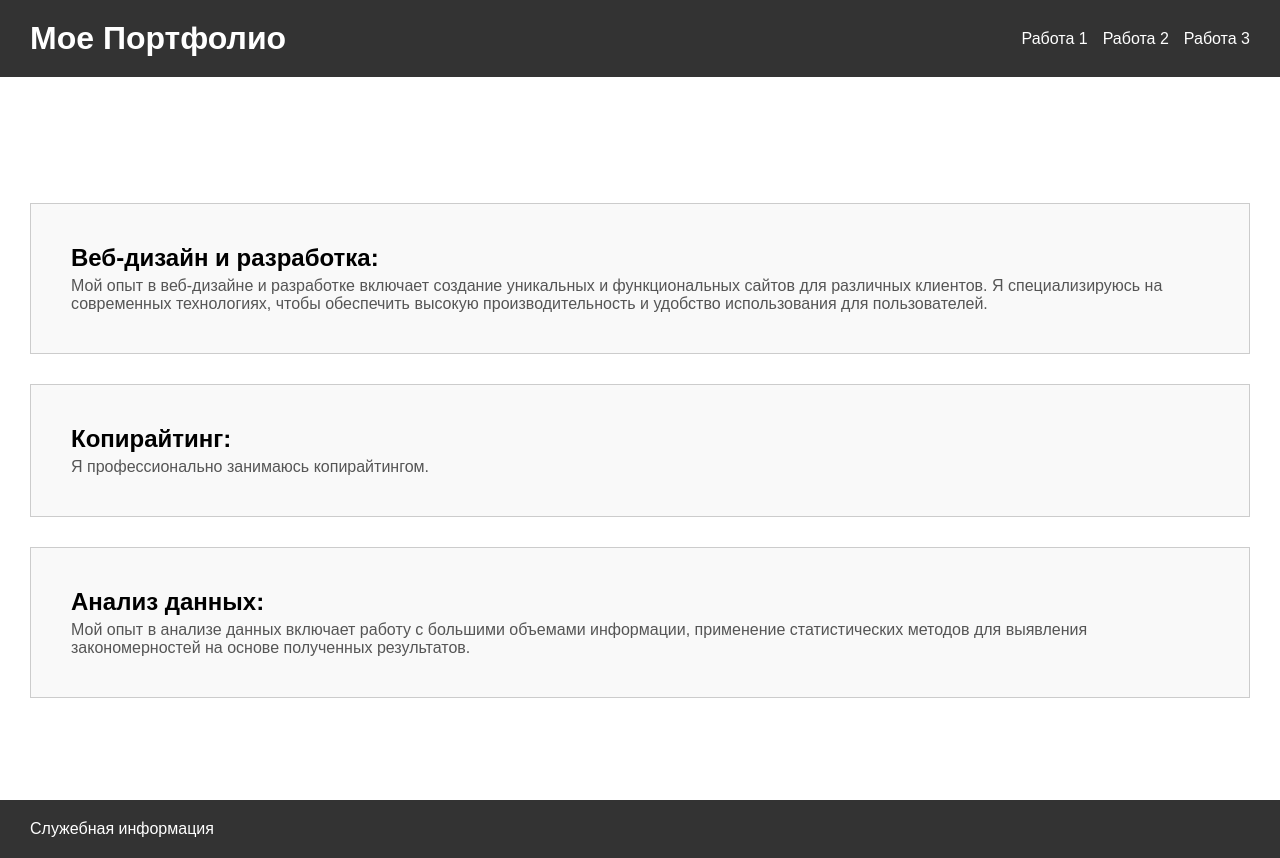
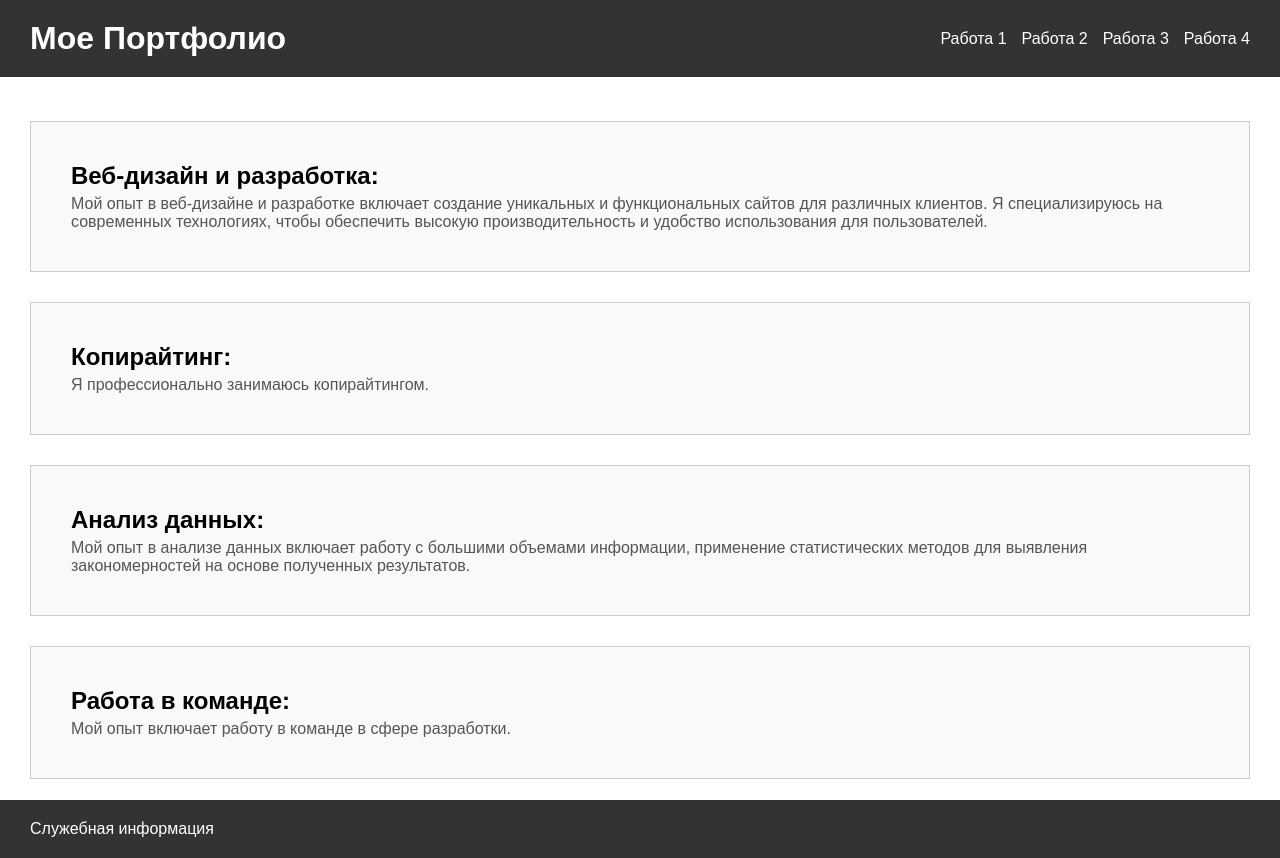
Before and after one commit to Denis-Destoufd/portfolio, a plain HTML site: page index.html in a window 1280 px wide. Drawn offline with Linux system fonts and the light colour scheme.

Commit message:
update:a section has been added

```diff
--- a/index.html
+++ b/index.html
@@ -18,6 +18,7 @@
           <li><a class="link" href="#section1">Работа 1</a></li>
           <li><a class="link" href="#section2">Работа 2</a></li>
           <li><a class="link" href="#section3">Работа 3</a></li>
+          <li><a class="link" href="#section4">Работа 4</a></li>
         </ul>
       </nav>
     </div>
@@ -41,6 +42,10 @@
         <h2>Анализ данных:</h2>
         <p>Мой опыт в анализе данных включает работу с большими объемами информации, применение статистических методов для выявления закономерностей на основе полученных результатов.</p>
       </section>
+      <section id="section4" class="portfolio-item">
+        <h2>Работа в команде:</h2>
+        <p>Мой опыт включает работу в команде в сфере разработки.</p>
+      </section>
     </div>
   </div>
 </main>
```
